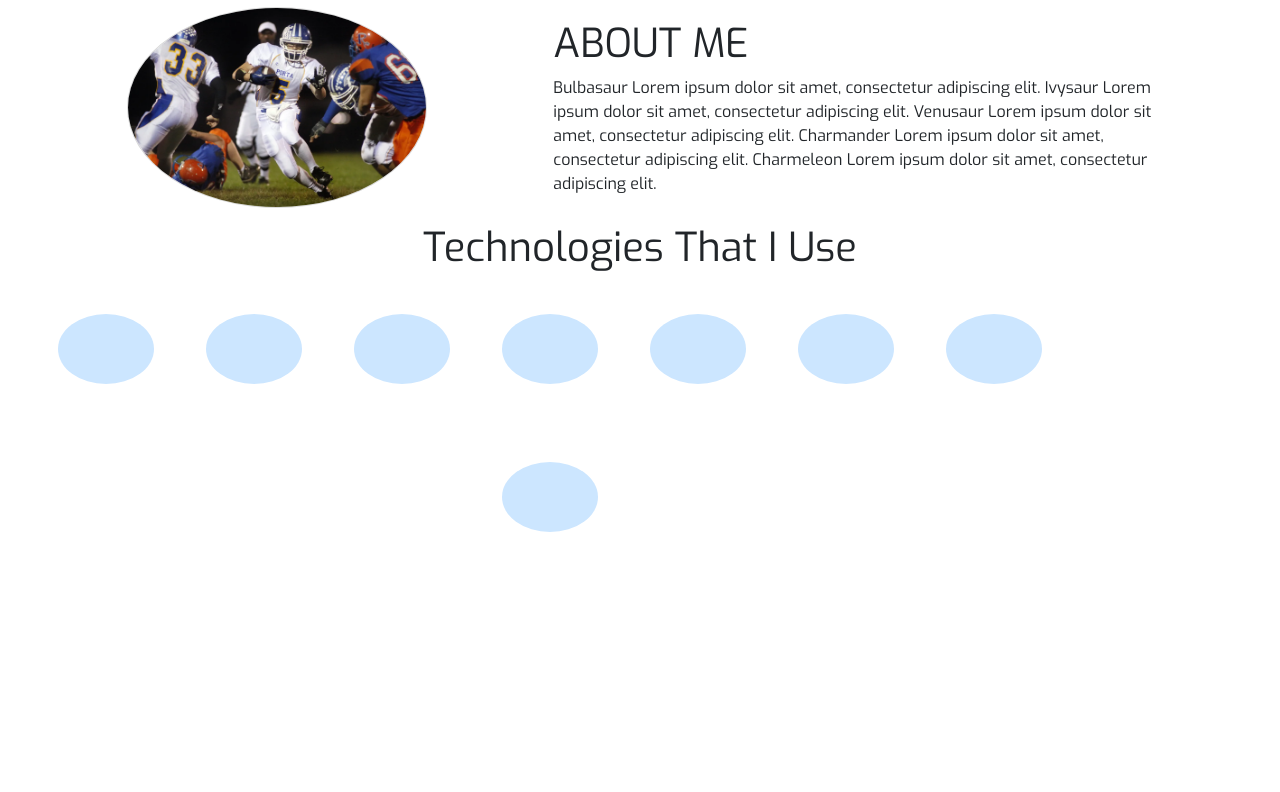
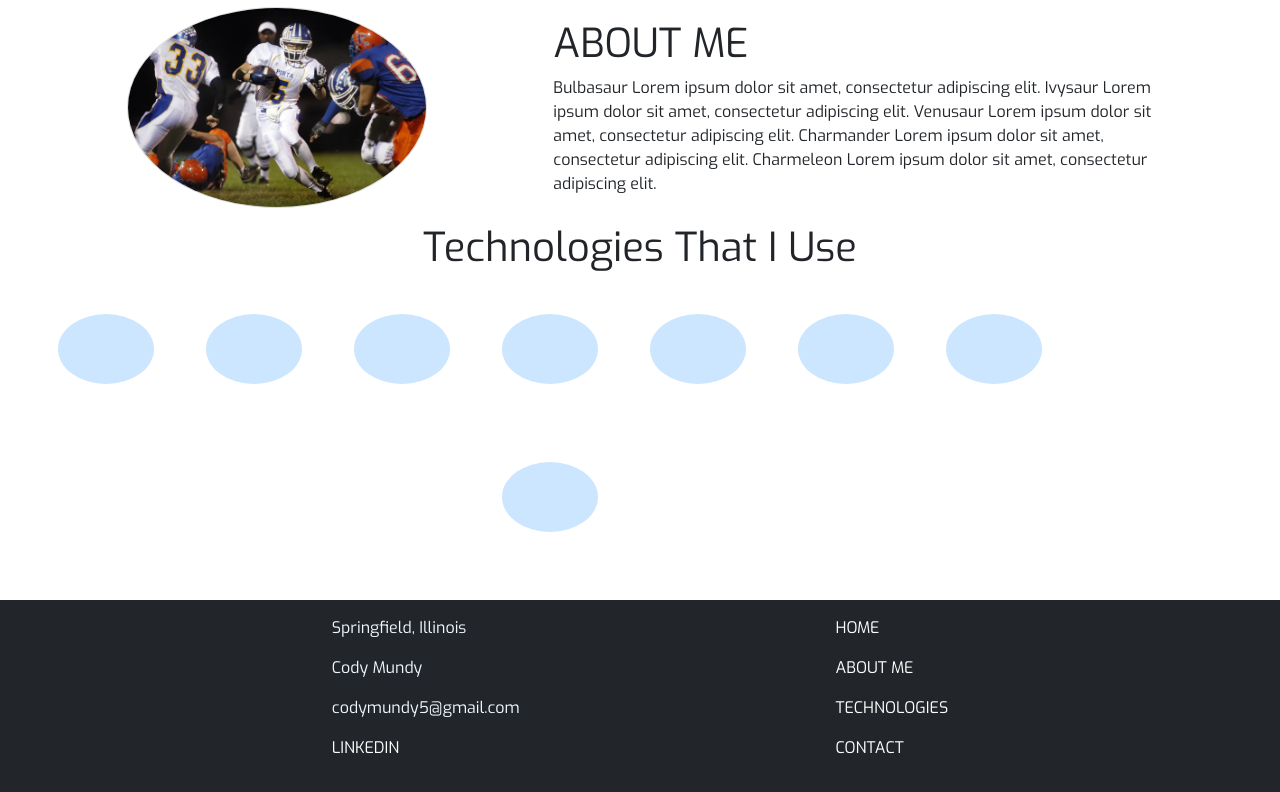
Before and after one commit to HeavyArms0511/portfolio-cody, a React (Create React App) app: page / in a window 1280 px wide. Shown: the part 800-1592 px from the top of the page. Before the commit the page ends 1400 px from the top, so only its background shows below. Built offline with nearby package versions, Linux system fonts and the light colour scheme; some icons are missing.

Commit message:
Finishing touches

```diff
--- a/src/App.js
+++ b/src/App.js
@@ -3,7 +3,8 @@ import Navigation from './screens/navigationBar/NavigationBar';
 import Particles from './Particles';
 import Header from './screens/header/Header';
 import AboutMe from './screens/aboutMe/AboutMe';
-import Technologies from './screens/technologies/Technologies'
+import Technologies from './screens/technologies/Technologies';
+import ContactMe from './screens/contactMe/ContactMe';
 
 
 function App() {
@@ -14,6 +15,7 @@ function App() {
      <Particles />
      <AboutMe />
      <Technologies />
+     <ContactMe />
     </div>
   );
 }
--- /dev/null
+++ b/src/screens/contactMe/ContactMe.jsx
@@ -0,0 +1,32 @@
+import React from 'react';
+import './contactMe.css';
+import { navigationLinks } from '../../Helpers/navigationLinks';
+
+function createLinks () {
+    return navigationLinks.map((e, index) => (
+
+        <p key={index}><a href={e.ref}>{e.name}</a></p>
+    ))
+}
+
+
+function ContactMe() {
+  return (
+    <div className="contact-container"  id="contact">
+        <div className="contact-data-links">
+            <div>
+                <p>Springfield, Illinois</p>
+                <p>Cody Mundy</p>
+                <p>codymundy5@gmail.com</p>
+                <p><a href="https://www.linkedin.com/in/cody-mundy-b2742a98/">LinkedIn</a></p>
+                </div>
+
+                <div>
+                   {createLinks()}
+            </div>
+         </div>
+    </div>
+  )
+}
+
+export default ContactMe
--- /dev/null
+++ b/src/screens/contactMe/contactMe.css
@@ -0,0 +1,26 @@
+.contact-container{
+    background-color: var(--nav-color);
+    color: aliceblue;
+    padding: 1rem;
+}
+
+.contact-data-links{
+    display: flex;
+    justify-content: space-evenly;
+}
+
+.contact-data-links a {
+    color: white;
+    text-decoration: none;
+    text-transform: uppercase;
+}
+
+.contact-data-links a:hover {
+    color: var(--light-color);
+}
+
+@media only screen and (max-width: 600px){
+    .contact-data-links {
+        flex-direction: column;
+    }
+}
```
